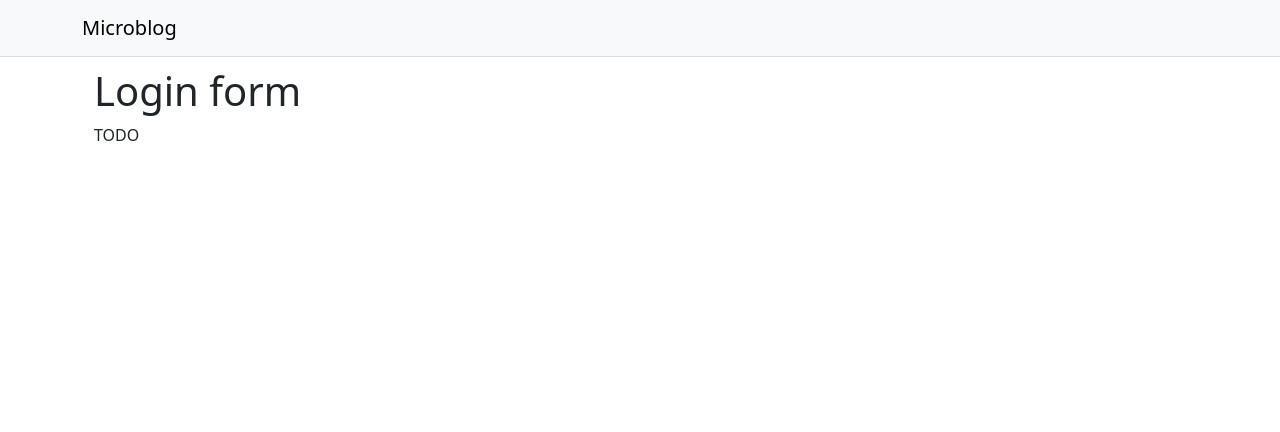
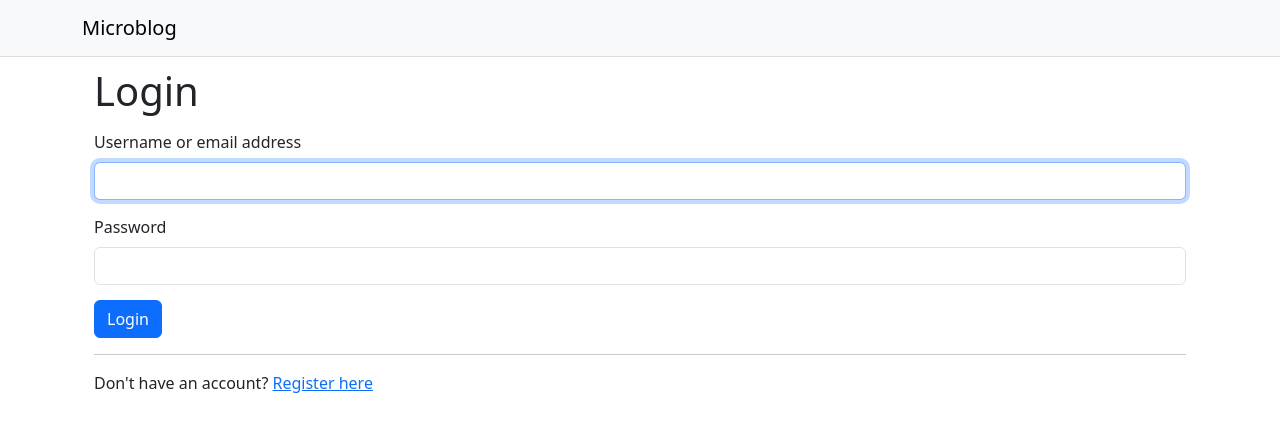
Before and after one commit to ebugaiov/react-microblog, a React (Create React App) app: page /login in a window 1280 px wide. Shown: the top 432 px of the page. Built offline with nearby package versions, Linux system fonts and the light colour scheme; no server answers.

Commit message:
forms and validation

```diff
--- a/src/App.js
+++ b/src/App.js
@@ -1,16 +1,19 @@
 import Container from 'react-bootstrap/Container';
 import { BrowserRouter, Routes, Route, Navigate } from 'react-router-dom';
 import ApiProvider from './contexts/ApiProvider';
+import FlashProvider from './contexts/FlashProvider';
 import Header from './components/Header';
 import FeedPage from './pages/FeedPage';
 import ExplorePage from './pages/ExplorePage';
 import UserPage from './pages/UserPage';
 import LoginPage from './pages/LoginPage';
+import RegistrationPage from './pages/RegistrationPage';
 
 export default function App() {
   return (
     <Container fluid className="App">
       <BrowserRouter>
+        <FlashProvider>
           <ApiProvider>
             <Header />
             <Routes>
@@ -18,9 +21,11 @@
               <Route path='/explore' element={<ExplorePage />} />
               <Route path='/user/:username' element={<UserPage />} />
               <Route path='/login' element={<LoginPage />} />
+              <Route path='/register' element={<RegistrationPage />} />
               <Route path='*' element={<Navigate to='/' />} />
             </Routes>
           </ApiProvider>
+        </FlashProvider>
       </BrowserRouter>
     </Container>
   );
--- a/src/components/Body.js
+++ b/src/components/Body.js
@@ -1,6 +1,7 @@
 import Container from 'react-bootstrap/Container';
 import Stack from 'react-bootstrap/Stack';
 import Sidebar from './Sidebar';
+import FlashMessage from './FlashMessage';
 
 export default function Body({sidebar, children}) {
     return (
@@ -8,6 +9,7 @@
             <Stack direction='horizontal' className='Body'>
                 {sidebar && <Sidebar />}
                 <Container className='Content'>
+                    <FlashMessage />
                     {children}
                 </Container>
             </Stack>
--- /dev/null
+++ b/src/components/FlashMessage.js
@@ -0,0 +1,20 @@
+import { useContext } from "react";
+import Alert from 'react-bootstrap/Alert';
+import Collapse from 'react-bootstrap/Collapse';
+import { FlashContext } from "../contexts/FlashProvider";
+
+export default function FlashMessage() {
+    const { flashMessage, visible, hideFlash } = useContext(FlashContext);
+
+    return (
+        <Collapse in={visible}>
+            <div>
+                <Alert variant={flashMessage.type || 'info'} dismissible
+                    onClose={hideFlash}
+                >
+                    {flashMessage.message}
+                </Alert>
+            </div>
+        </Collapse>
+    )
+}
--- /dev/null
+++ b/src/components/InputField.js
@@ -0,0 +1,17 @@
+import Form from 'react-bootstrap/Form';
+
+export default function InputField({
+    name, label, type, placeholder, error, fieldRef
+}) {
+    return (
+        <Form.Group controlId={name} className='InputField'>
+            {label && <Form.Label>{label}</Form.Label>}
+            <Form.Control
+                type={type || 'text'}
+                placeholder={placeholder}
+                ref={fieldRef}
+            />
+            <Form.Text className='text-danger'>{error}</Form.Text>
+        </Form.Group>
+    )
+}
--- /dev/null
+++ b/src/contexts/FlashProvider.js
@@ -0,0 +1,35 @@
+import { createContext, useContext, useState } from "react";
+
+export const FlashContext = createContext();
+let flashTimer;
+
+export default function FlashProvider({ children }) {
+    const [flashMessage, setFlashMessage] = useState({});
+    const [visible, setVisible] = useState(false);
+
+    const flash = (message, type, duration = 10) => {
+        if (flashTimer) {
+            clearTimeout(flashTimer);
+            flashTimer = undefined;
+        }
+        setFlashMessage({message, type});
+        setVisible(true);
+        if (duration) {
+            flashTimer = setTimeout(hideFlash, duration * 1000);
+        }
+    };
+
+    const hideFlash = () => {
+        setVisible(false);
+    };
+
+    return (
+        <FlashContext.Provider value={{flash, hideFlash, flashMessage, visible}}>
+            {children}
+        </FlashContext.Provider>
+    )
+}
+
+export function useFlash() {
+    return useContext(FlashContext).flash;
+}
--- a/src/index.css
+++ b/src/index.css
@@ -63,3 +63,8 @@
   margin-bottom: 10px;
   text-align: right;
 }
+
+.InputField {
+  margin-top: 15px;
+  margin-bottom: 15px;
+}
--- a/src/pages/LoginPage.js
+++ b/src/pages/LoginPage.js
@@ -1,10 +1,53 @@
+import { useState, useEffect, useRef } from 'react';
+import Form from 'react-bootstrap/Form';
+import Button from 'react-bootstrap/Button';
 import Body from '../components/Body';
+import InputField from '../components/InputField';
+import { Link } from 'react-router-dom';
 
 export default function LoginPage() {
+    const [formErrors, setFormErrors] = useState({});
+    const usernameField = useRef();
+    const passwordField = useRef();
+
+    useEffect(() => {
+        usernameField.current.focus();
+    }, []);
+
+    const onSubmit = (ev) => {
+        ev.preventDefault();
+        const username = usernameField.current.value;
+        const password = passwordField.current.value;
+
+        const errors = {};
+        if (!username) {
+            errors.username = 'Username must not be empty.';
+        }
+        if (!password) {
+            errors.password = 'Password must not be empty.';
+        }
+        setFormErrors(errors);
+        if (Object.keys(errors).length > 0) {
+            return;
+        }
+    };
+
     return (
         <Body>
-            <h1>Login form</h1>
-            <p>TODO</p>
+            <h1>Login</h1>
+            <Form onSubmit={onSubmit}>
+                <InputField
+                    name='username' label='Username or email address'
+                    error={formErrors.username} fieldRef={usernameField}
+                />
+                <InputField
+                    name='password' label='Password' type='password'
+                    error={formErrors.password} fieldRef={passwordField}
+                />
+                <Button variant='primary' type='submit'>Login</Button>
+            </Form>
+            <hr />
+            <p>Don&apos;t have an account? <Link to='/register'>Register here</Link></p>
         </Body>
-    )
+    );
 }
--- /dev/null
+++ b/src/pages/RegistrationPage.js
@@ -0,0 +1,70 @@
+import { useState, useEffect, useRef } from 'react';
+import Form from 'react-bootstrap/Form';
+import Button from 'react-bootstrap/Button';
+import Body from '../components/Body';
+import InputField from '../components/InputField';
+import { useNavigate } from 'react-router-dom';
+import { useApi } from '../contexts/ApiProvider';
+import { useFlash } from '../contexts/FlashProvider';
+
+export default function RegistrationPage() {
+    const [formErrors, setFormErrors] = useState({});
+    const usernameField = useRef();
+    const emailField = useRef();
+    const passwordField = useRef();
+    const password2Field = useRef();
+    const navigate = useNavigate();
+    const api = useApi();
+    const flash = useFlash();
+
+    useEffect(() => {
+        usernameField.current.focus();
+    }, []);
+
+    const onSubmit = async (event) => {
+        event.preventDefault();
+        if (passwordField.current.value !== password2Field.current.value) {
+            setFormErrors({password2: "Password don't match"});
+        }
+        else {
+            const data = await api.post('/users', {
+                username: usernameField.current.value,
+                email: emailField.current.value,
+                password: passwordField.current.value
+            });
+            if (!data.ok) {
+                setFormErrors(data.body.errors.json);
+            }
+            else {
+                setFormErrors({});
+                flash('You have successfully registered!', 'success')
+                navigate('/login');
+            }
+        }
+    };
+
+    return (
+        <Body>
+            <h1>Register</h1>
+            <Form onSubmit={onSubmit}>
+                <InputField
+                    name='username' label='Username'
+                    error={formErrors.username} fieldRef={usernameField}
+                />
+                <InputField
+                    name='email' label='Email address'
+                    error={formErrors.email} fieldRef={emailField}
+                />
+                <InputField
+                    name='password' label='Password' type='password'
+                    error={formErrors.password} fieldRef={passwordField}
+                />
+                <InputField
+                    name='password2' label='Password again' type='password'
+                    error={formErrors.password2} fieldRef={password2Field}
+                />
+                <Button variant='primary' type='submit'>Register</Button>
+            </Form>
+        </Body>
+    )
+}
```
Lines whose indentation alone changed are shown as unchanged.
